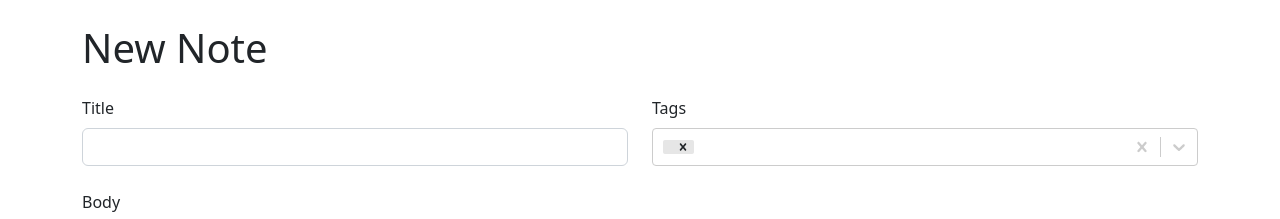
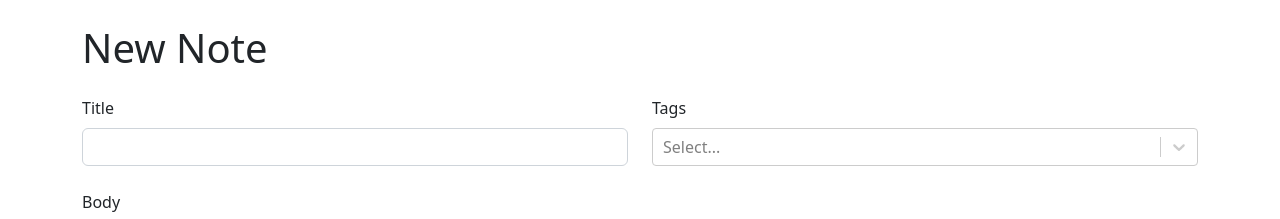
Before and after one commit to marcelleemendess/vite-project-notes-typescript-react, a React (Vite) app: page /new in a window 1280 px wide. Shown: the top 219 px of the page. Built offline with nearby package versions, Linux system fonts and the light colour scheme.

Commit message:
fixed error Type 'Tag[]'

```diff
--- a/src/NoteForm.tsx
+++ b/src/NoteForm.tsx
@@ -21,7 +21,7 @@ export function NoteForm({
 }: NoteFormProps) {
     const titleRef = useRef<HTMLInputElement>(null)
     const markdownRef = useRef<HTMLTextAreaElement>(null)
-    const [selectedTags, setSelectedTags] = useState<Tag[]>([tags])
+    const [selectedTags, setSelectedTags] = useState<Tag[]>(tags)
     const navigate = useNavigate()
 
     function handleSubmit(e: FormEvent) {
```
